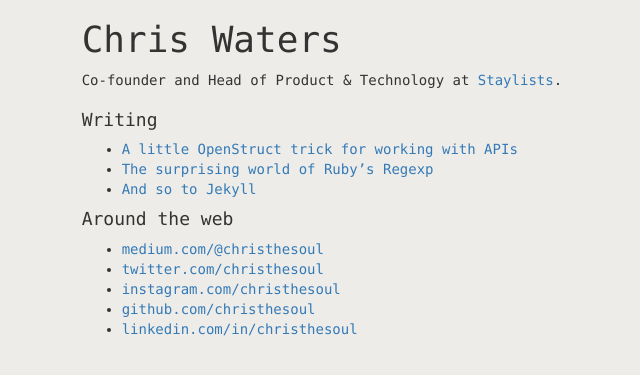
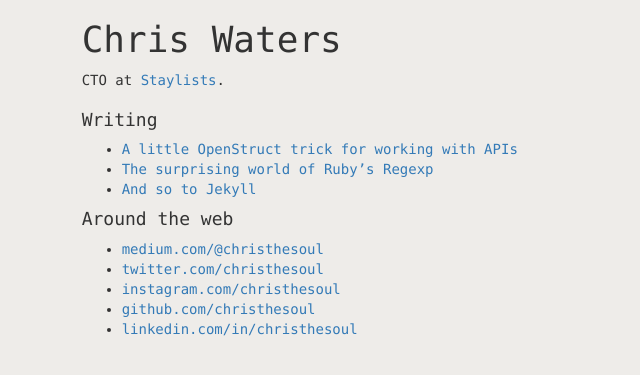
Before and after one commit to christhesoul/christhesoul.github.io, a Jekyll site: the page built from index.md, in a window 1280 px wide. Shown: the top 375 px of the page, without its empty margins (40-680 px from the left). Built offline with Jekyll 4.4.1, drawn with Linux system fonts in a browser that asks for light colours.

Commit message:
I'm a real CTO, honest

```diff
--- a/index.md
+++ b/index.md
@@ -3,7 +3,7 @@ title: Chris Waters
 layout: default
 ---
 
-Co-founder and Head of Product & Technology at [Staylists](https://www.staylists.com).
+CTO at [Staylists](https://www.staylists.com).
 
 #### Writing
 {%- for post in site.posts %}
```
